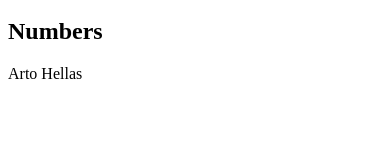
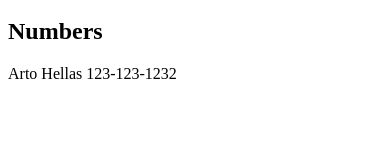
Before and after one commit to Edo90/FullStackCourse-Part2, a React (Create React App) app in the folder part2/the_phonebook/: page / in a window 390 px wide. Shown: the part 132-287 px from the top of the page. Built offline with nearby package versions, Linux system fonts and the light colour scheme.

Commit message:
The Phonebook Step3 bugfixed

```diff
--- a/part2/the_phonebook/src/App.js
+++ b/part2/the_phonebook/src/App.js
@@ -2,11 +2,13 @@ import React, { useState } from 'react'
 
 const App = () => {
   const [persons, setPersons] = useState([
-    { name: 'Arto Hellas' }
+    { name: 'Arto Hellas',
+      phoneNumber: '123-123-1232'
+  }
   ])
   const [newName, setNewName] = useState('Martin Fowler')
 
-  const [newNumber, setNewNumber] = useState('123-123-1232')
+  const [newPhoneNumber, setNewPhoneNumber] = useState('123-123-1232')
 
   const addNewName = (event) => {
     event.preventDefault()
@@ -21,7 +23,8 @@ const App = () => {
     }
 
     const person = {
-      name: newName
+      name: newName,
+      phoneNumber: newPhoneNumber
     }
 
     setPersons(persons.concat(person))
@@ -33,10 +36,10 @@ const App = () => {
   }
 
   const handleNumberChange = (event) => {
-    setNewNumber(event.target.value)
+    setNewPhoneNumber(event.target.value)
   }
 
-  const getPeople = persons.map(person => <p key={person.name}>{person.name}</p>)
+  const getPeople = persons.map(person => <p key={person.name}>{person.name} <span>{person.phoneNumber}</span></p> )
 
   const isNewNameAdded = ({ newName }) => {
     return persons.filter(person => person.name === newName).length > 0
@@ -50,7 +53,7 @@ const App = () => {
           name: <input value={newName} onChange={handleNameChange} />
         </div>
         <div>
-          number: <input value={newNumber} onChange={handleNumberChange} />
+          number: <input value={newPhoneNumber} onChange={handleNumberChange} />
         </div>
         <div>
           <button type="submit">add</button>
```
